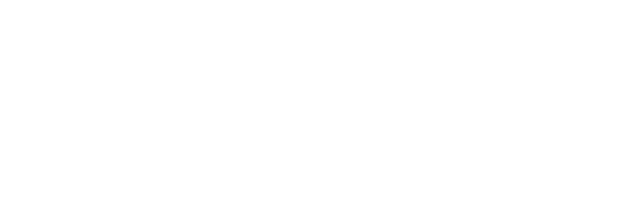
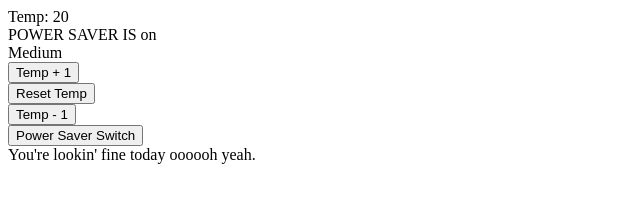
Before and after one commit to dtrts/thermostat, a plain HTML site: page public/index.html in a window 1280 px wide. Shown: the whole page, without its empty margins (0-640 px from the left). Drawn offline with Linux system fonts and the light colour scheme.

Commit message:
INTERFACE added buttons and some placeholder words to the html

```diff
--- a/public/index.html
+++ b/public/index.html
@@ -13,17 +13,17 @@
   <div id="thermostat">
 
     <div id="display">
-      <div id="temp-display"></div>
-      <div id="power-saving-mode-display"></div>
-      <div id="energy-usage-display"></div>
+      <div id="temp-display">Temp: 20</div>
+      <div id="power-saving-mode-display">POWER SAVER IS on</div>
+      <div id="energy-usage-display">Medium</div>
     </div>
     <div id="controls">
-      <div id="up-1-control"></div>
-      <div id="reset-control"></div>
-      <div id="down-1-control"></div>
-      <div id="switch-power-saving-control"></div>
+      <div id="up-1-control"><button id="up-1-button">Temp + 1</button></div>
+      <div id="reset-control"><button id="reset-button">Reset Temp</button></div>
+      <div id="down-1-control"><button id="down-1-button">Temp - 1</button></div>
+      <div id="switch-power-saving-control"><button id="switch-power-saving-button">Power Saver Switch</button></div>
     </div>
-    <div id='message-display'></div>
+    <div id='message-display'>You're lookin' fine today oooooh yeah. </div>
   </div>
 
 
```
